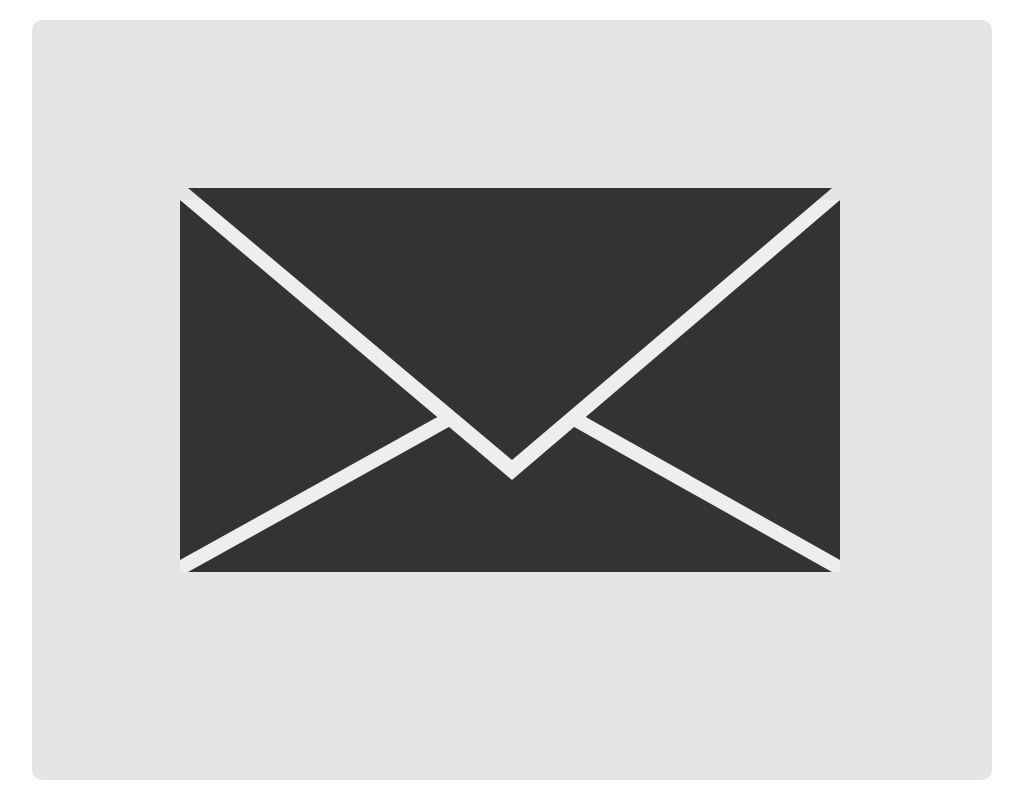
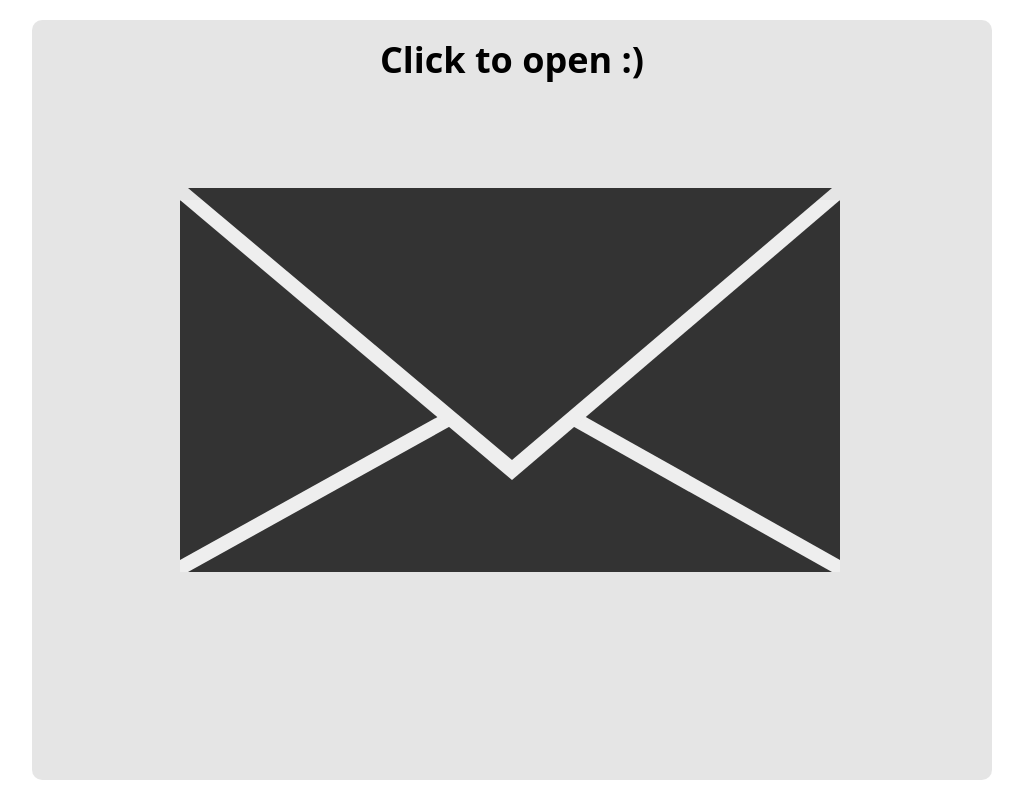
Before and after one commit to pumbas600/gift, a Next.js app: page / in a window 1280 px wide. Shown: the whole page, without its empty margins (128-1151 px from the left). Built offline with nearby package versions, Linux system fonts and the light colour scheme.

Commit message:
style: Preserve newlines and add click envelope message

```diff
--- a/components/Envelope.tsx
+++ b/components/Envelope.tsx
@@ -21,6 +21,7 @@ const Envelope: FC<Props> = (props) => {
 	return (
 		<div className="relative w-full h-[100vh] flex items-center justify-center">
 			<div className={styles.contact}>
+				<h3 className="mt-5">Click to open :)</h3>
 				<OutsideClickHandler onClickOutside={() => setShow(false)}>
 					<div className={`${styles.envelope} ${show ? styles.show : ''}`} onClick={handleToggle}>
 						<div className={styles.top}>
--- a/pages/message.tsx
+++ b/pages/message.tsx
@@ -50,7 +50,7 @@ const Message: FC = () => {
 				<Container>
 					<div className="flex flex-col justify-center text-center gap-8 mt-10">
 						<h3 className="lg:text-5xl text-blue-600">{message.title}</h3>
-						<p className="lg:text-lg">{message.message}</p>
+						<p className="lg:text-lg whitespace-pre">{message.message}</p>
 					</div>
 				</Container>
 			</div>
```
